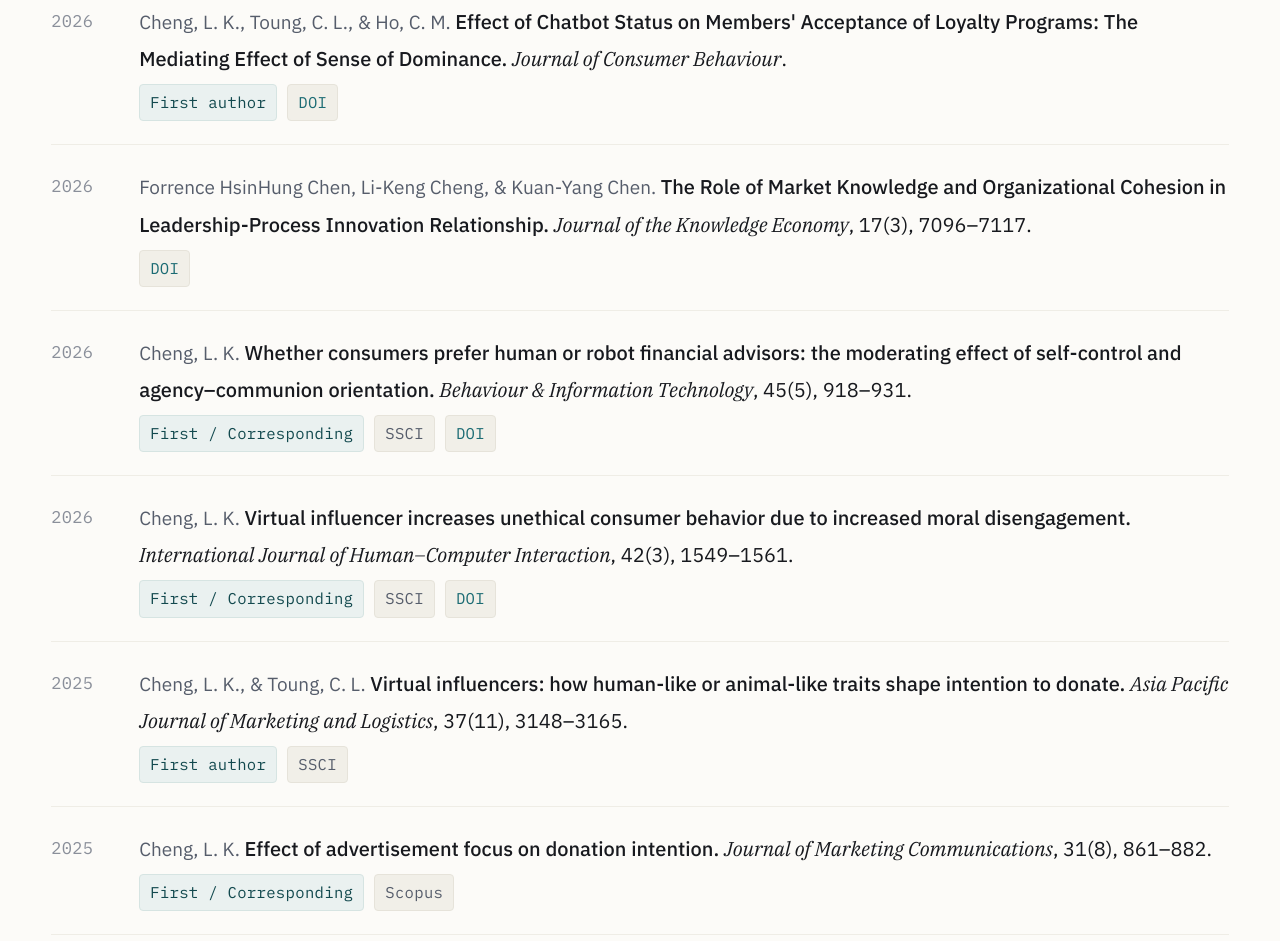
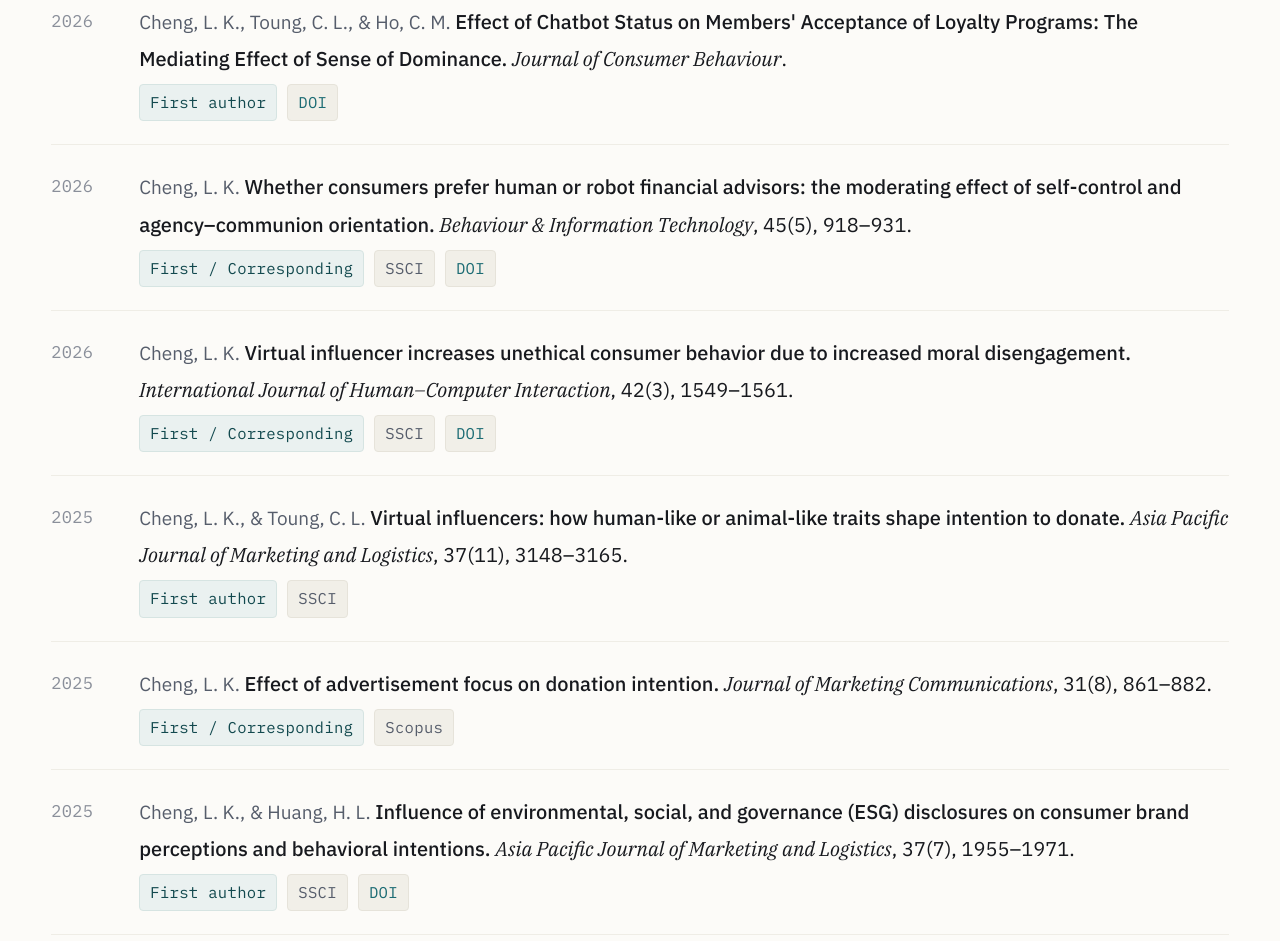
Before and after one commit to Reagan-Cheng/lkcheng.github.io, a plain HTML site: page index.html in a window 1280 px wide. Shown: the part 1922-2863 px from the top of the page. Drawn offline with Linux system fonts and the light colour scheme; a web font is replaced by a local one.

Commit message:
Remove excluded Journal of the Knowledge Economy article per owner's instruction

```diff
--- a/index.html
+++ b/index.html
@@ -386,12 +386,7 @@
         <div class="metaline"><span class="badge lead">First author</span><span class="badge doi"><a href="https://doi.org/10.1002/cb.70184" target="_blank" rel="noopener">DOI</a></span></div>
       </div></li>
 
-      <li class="pub"><span class="yr">2026</span><div class="body">
-        <span class="au">Forrence HsinHung Chen, Li-Keng Cheng, &amp; Kuan-Yang Chen. </span>
-        <span class="t">The Role of Market Knowledge and Organizational Cohesion in Leadership-Process Innovation Relationship. </span>
-        <span class="venue">Journal of the Knowledge Economy</span>, 17(3), 7096–7117.
-        <div class="metaline"><span class="badge doi"><a href="https://doi.org/10.1007/s13132-025-02776-9" target="_blank" rel="noopener">DOI</a></span></div>
-      </div></li>
+
 
       <li class="pub"><span class="yr">2026</span><div class="body">
         <span class="au">Cheng, L. K. </span>
```
